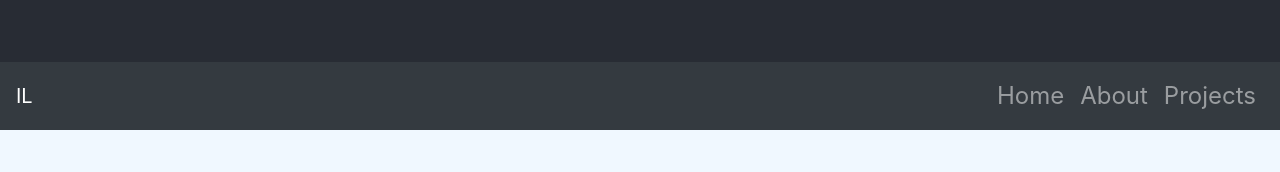
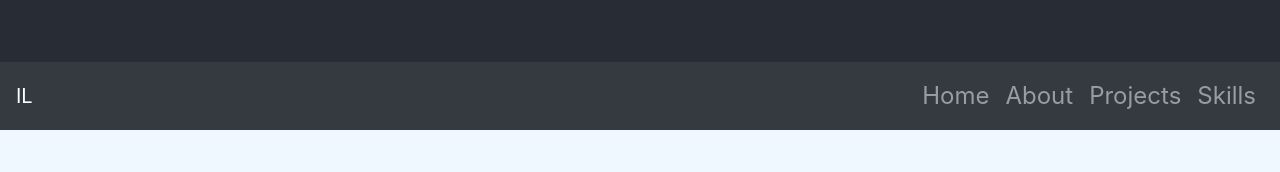
Before and after one commit to lim-is-a/react-portfolio, a React (Create React App) app: page / in a window 1280 px wide. Shown: the part 738-910 px from the top of the page. Built offline with nearby package versions, Linux system fonts and the light colour scheme.

Commit message:
added link to skills

```diff
--- a/src/components/Navbar.jsx
+++ b/src/components/Navbar.jsx
@@ -10,6 +10,7 @@ const MyNavbar = () => {
                 <Nav.Link href="#home">Home</Nav.Link>
                 <Nav.Link href="#aboutMe">About</Nav.Link>
                 <Nav.Link href="#projects">Projects</Nav.Link>
+                <Nav.Link href="#skills">Skills</Nav.Link>
             </Nav>
         </Navbar>
     )
--- a/src/components/TechnicalSkills.jsx
+++ b/src/components/TechnicalSkills.jsx
@@ -3,7 +3,7 @@ import React, { Component } from 'react'
 export default class TechnicalSkills extends Component {
     render() {
         return (
-            <div>
+            <div id="skills">
                 <h4>Skills: </h4>
                 <div>
                     <ul>
```
